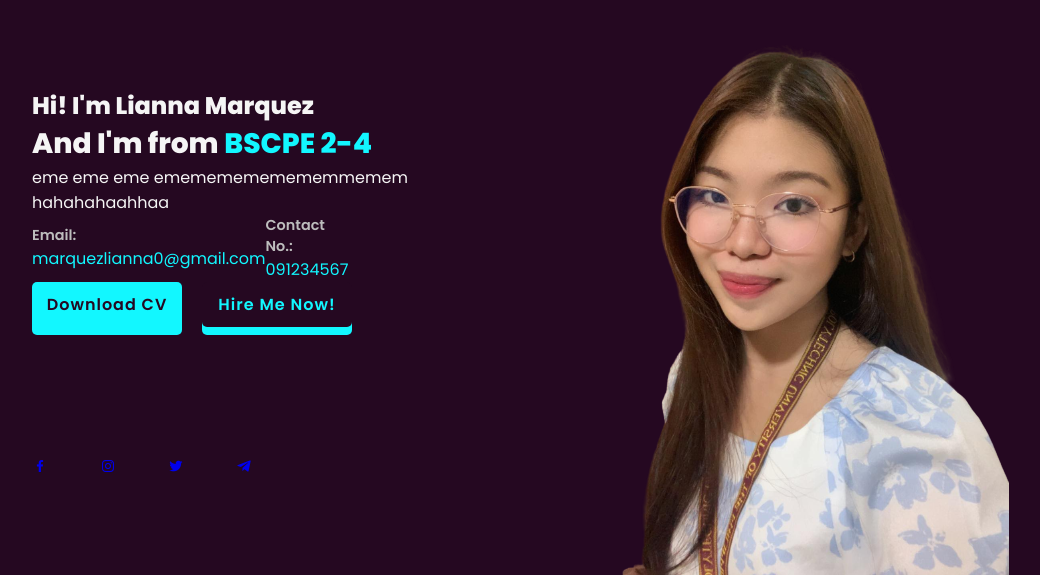
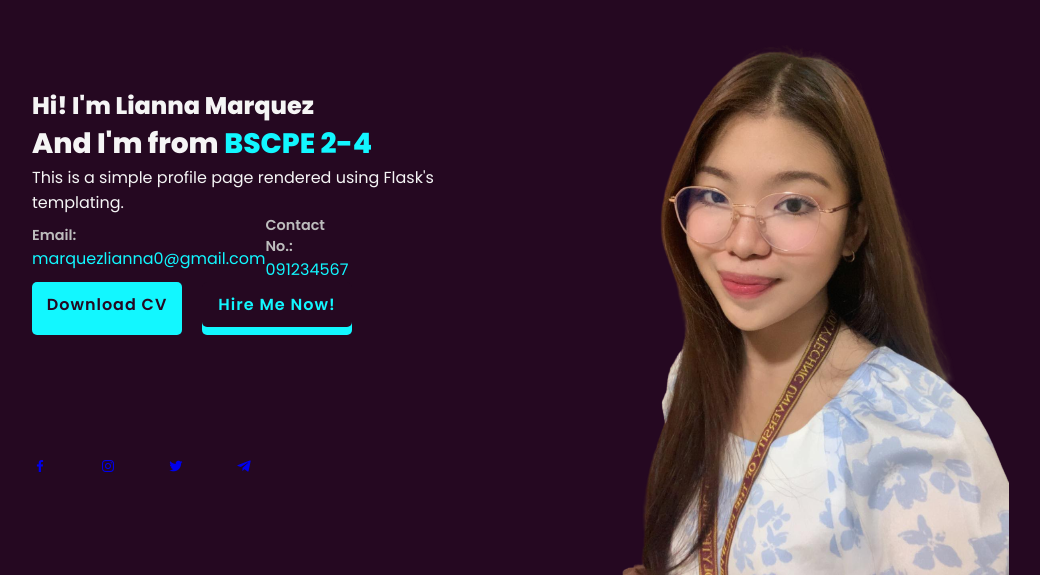
Before and after one commit to marquezlianna/Flask_Intro, a Flask app: page / in a window 1280 px wide. Shown: the part 180-755 px from the top of the page, without its empty margins (96-1136 px from the left). Run offline with Flask 3, Linux system fonts and the light colour scheme.

Commit message:
Update index.html

```diff
--- a/Flask_Intro/templates/index.html
+++ b/Flask_Intro/templates/index.html
@@ -33,7 +33,7 @@
                 </h3>
             </div>
 
-        <p> eme eme eme emememememememmemem hahahahaahhaa</p>
+        <p> This is a simple profile page rendered using Flask's templating.</p>
 
         <div class="info-box">
             <div class="email-info">
```
